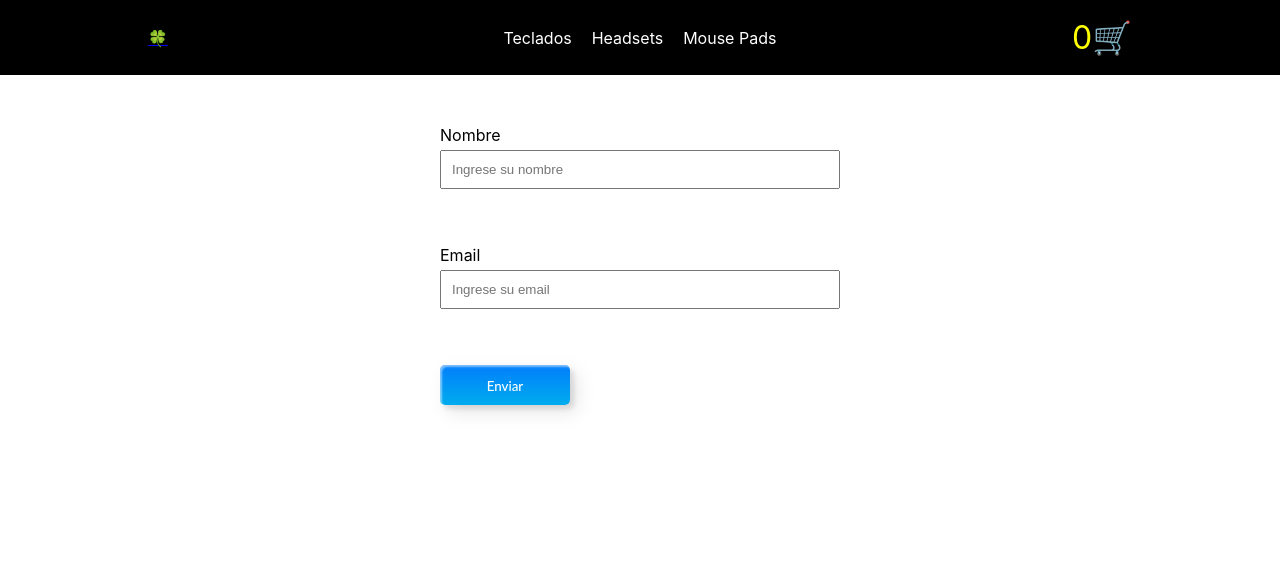
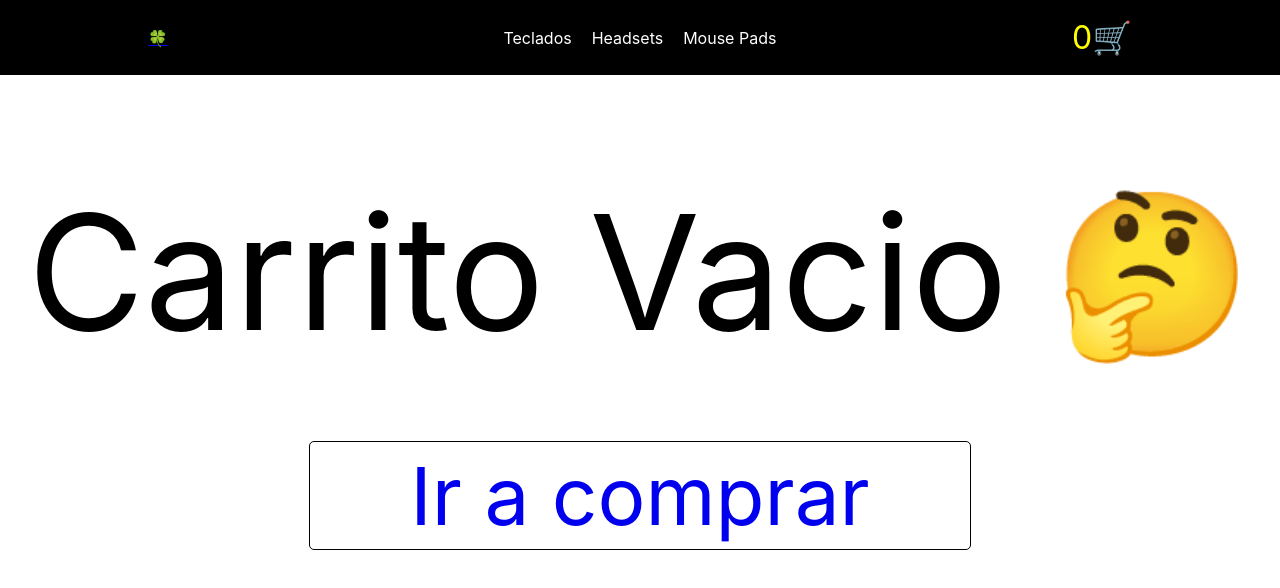
Before and after one commit to SmaelNicolas/comision_60730, a React (Create React App) app: page /checkout in a window 1280 px wide. Shown: the top 588 px of the page. Built offline with nearby package versions, Linux system fonts and the light colour scheme.

Commit message:
adding styles to checkoutform

```diff
--- a/src/components/CheckoutForm/CheckoutForm.js
+++ b/src/components/CheckoutForm/CheckoutForm.js
@@ -1,13 +1,14 @@
 import React, { useContext, useState } from "react";
+import { Link } from "react-router-dom";
 import { CartContext } from "../../contex/CartContext";
 import { createBuyOrder } from "../../services/firebase";
+import { Loader } from "../Loader/Loader";
 import "./checkoutForm.css";
 
 export const CheckoutForm = () => {
-	const { cart } = useContext(CartContext);
-
+	const { cart, cartQuantity, emptyCart } = useContext(CartContext);
+	const [loading, setLoading] = useState(false);
 	const [idOrder, setIdOrder] = useState();
-
 	const [userData, setUserData] = useState({
 		name: "",
 		email: "",
@@ -18,12 +19,11 @@ export const CheckoutForm = () => {
 	const handleChange = (event) => {
 		const inputValue = event.target.value;
 		const inputName = event.target.name;
-
 		setUserData({ ...userData, [inputName]: inputValue });
 	};
 
-	const handleSubmit = (e) => {
-		e.preventDefault();
+	const handleSubmit = (event) => {
+		event.preventDefault();
 
 		if (userData.name === "" || userData.email === "") return;
 
@@ -34,13 +34,42 @@ export const CheckoutForm = () => {
 			date: new Date(),
 		};
 
+		console.log("Enviando data al backend");
 		console.table(order);
-		createBuyOrder(order).then((data) => {
-			setIdOrder(data);
-		});
+		setLoading(true);
+		createBuyOrder(order)
+			.then((data) => {
+				setIdOrder(data);
+				emptyCart();
+			})
+			.finally(() => {
+				setLoading(false);
+				setUserData({
+					name: "",
+					email: "",
+				});
+			});
 	};
 
-	if (idOrder) return <div>{idOrder}</div>;
+	if (loading) return <Loader />;
+
+	if (idOrder)
+		return (
+			<div className="container--orderid">
+				<div className="container--orderid--text">su Orden es</div>
+				<div className="container--orderid--id">{idOrder}</div>
+			</div>
+		);
+
+	if (cartQuantity === 0)
+		return (
+			<div className="MessageCartEmpty">
+				Carrito Vacio 🤔 <br />{" "}
+				<Link className="MessageCartEmptyButton" to="/">
+					Ir a comprar
+				</Link>
+			</div>
+		);
 
 	return (
 		<div className="form--container">
@@ -62,7 +91,7 @@ export const CheckoutForm = () => {
 					<input
 						className="input"
 						type="email"
-						placeholder="Ingrese su email"
+						placeholder="Ingrese su apellido"
 						name="email"
 						value={userData.email}
 						onChange={handleChange}
```
